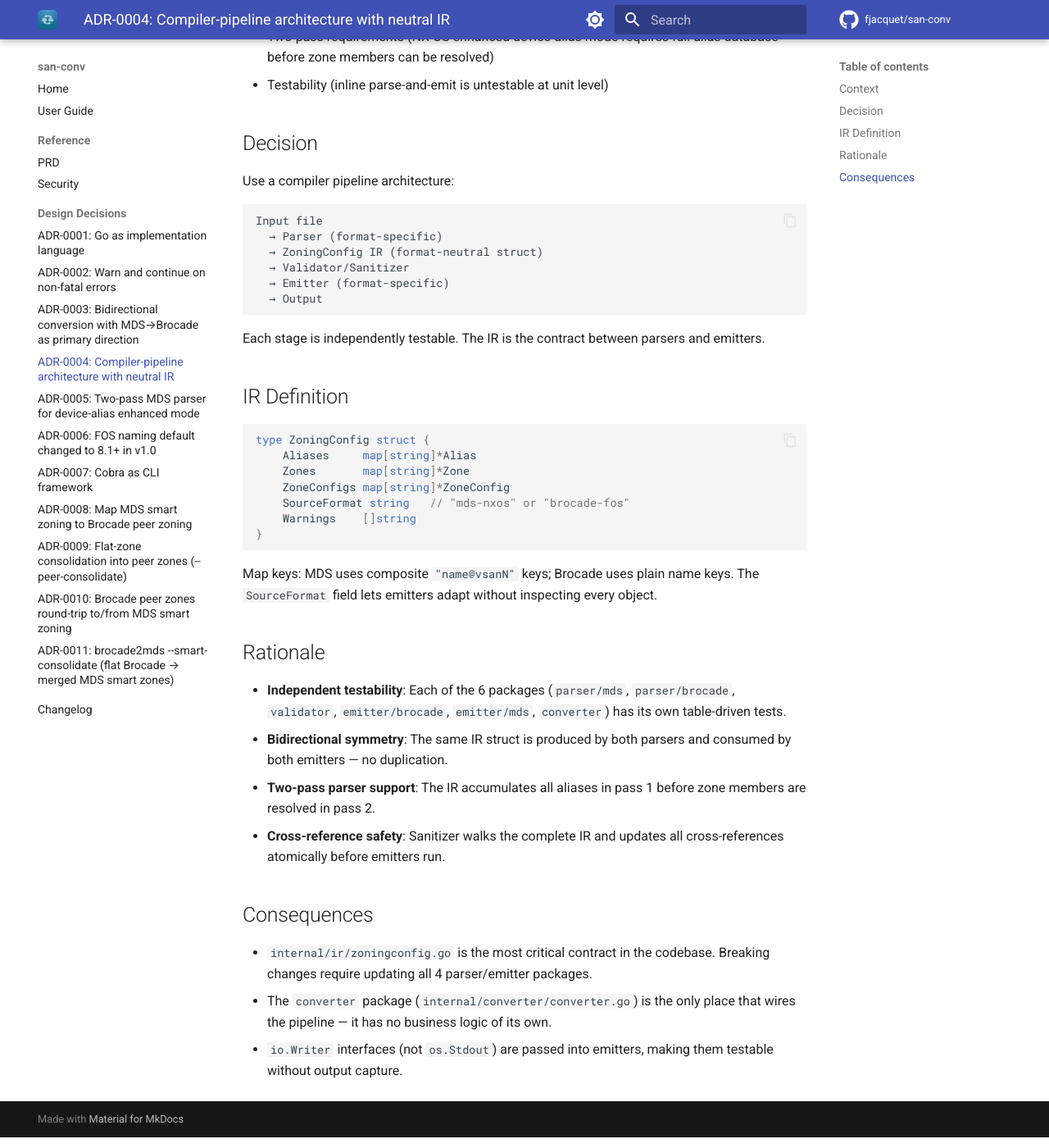
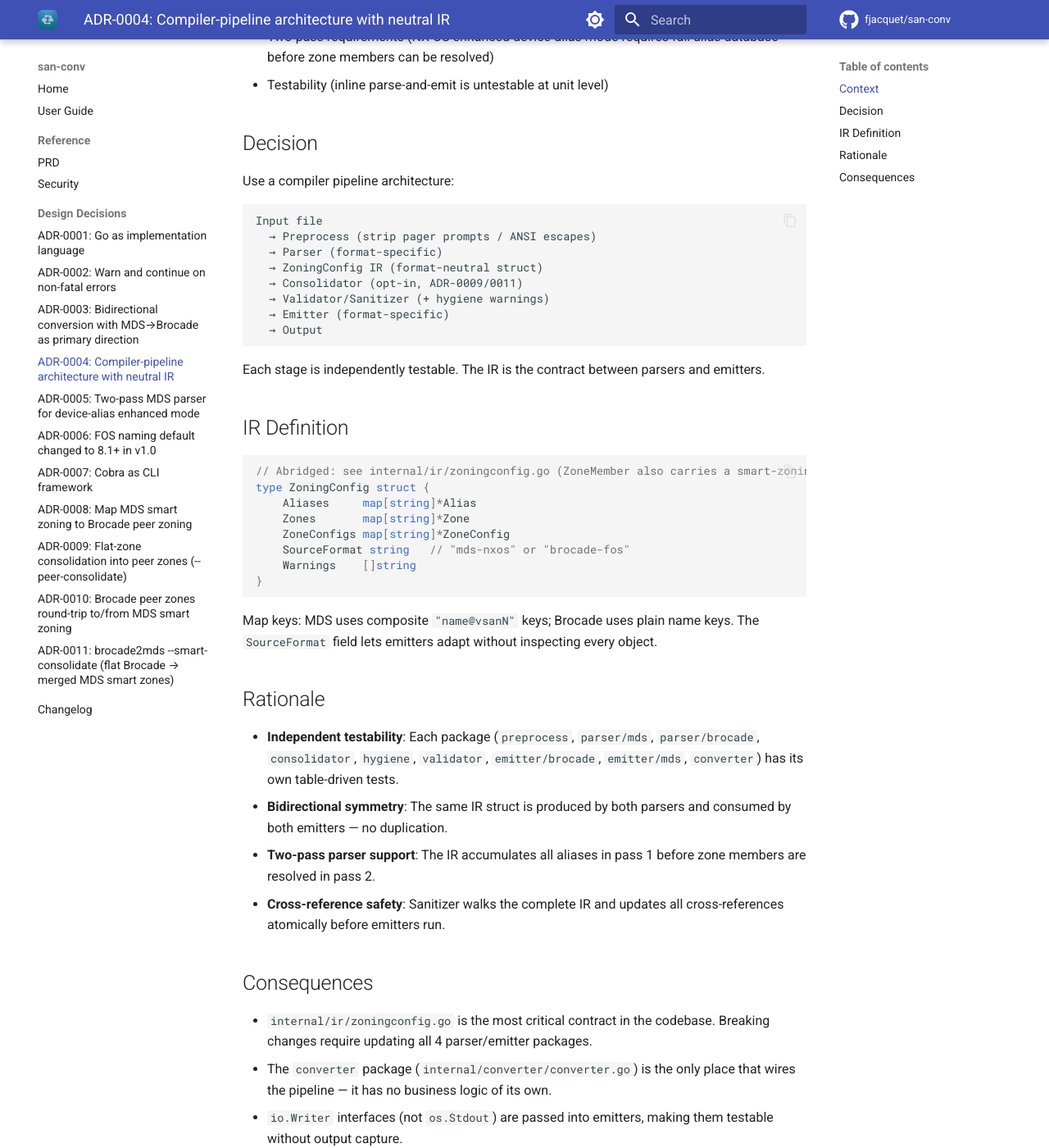
Before and after one commit to fjacquet/san-conv, an MkDocs documentation site: the page built from docs/adr/0004-ir-compiler-pipeline.md, in a window 1280 px wide and 1400 px high, scrolled down 466 px. Shown: the whole window at 82% size. Built offline with MkDocs 1.6.1 and Material for MkDocs 9.7.7, drawn with Linux system fonts in a browser that asks for light colours; comment, search, counter and statistics services are not loaded.

Commit message:
docs(adr): sync ADRs 0001/0002/0004/0005/0008 with current code
Co-Authored-By: Claude Sonnet 5.5 <noreply@anthropic.com>

````diff
--- a/docs/adr/0004-ir-compiler-pipeline.md
+++ b/docs/adr/0004-ir-compiler-pipeline.md
@@ -18,9 +18,11 @@ Use a compiler pipeline architecture:
 
 ```
 Input file
+  → Preprocess (strip pager prompts / ANSI escapes)
   → Parser (format-specific)
   → ZoningConfig IR (format-neutral struct)
-  → Validator/Sanitizer
+  → Consolidator (opt-in, ADR-0009/0011)
+  → Validator/Sanitizer (+ hygiene warnings)
   → Emitter (format-specific)
   → Output
 ```
@@ -30,6 +32,7 @@ Each stage is independently testable. The IR is the contract between parsers and
 ## IR Definition
 
 ```go
+// Abridged: see internal/ir/zoningconfig.go (ZoneMember also carries a smart-zoning Role, ADR-0008).
 type ZoningConfig struct {
     Aliases     map[string]*Alias
     Zones       map[string]*Zone
@@ -43,7 +46,7 @@ Map keys: MDS uses composite `"name@vsanN"` keys; Brocade uses plain name keys.
 
 ## Rationale
 
-- **Independent testability**: Each of the 6 packages (`parser/mds`, `parser/brocade`, `validator`, `emitter/brocade`, `emitter/mds`, `converter`) has its own table-driven tests.
+- **Independent testability**: Each package (`preprocess`, `parser/mds`, `parser/brocade`, `consolidator`, `hygiene`, `validator`, `emitter/brocade`, `emitter/mds`, `converter`) has its own table-driven tests.
 - **Bidirectional symmetry**: The same IR struct is produced by both parsers and consumed by both emitters — no duplication.
 - **Two-pass parser support**: The IR accumulates all aliases in pass 1 before zone members are resolved in pass 2.
 - **Cross-reference safety**: Sanitizer walks the complete IR and updates all cross-references atomically before emitters run.
````
Also changed, not shown: docs/adr/0001-go-single-binary.md (+2 -2 lines), docs/adr/0002-warn-and-continue.md (+1 -1 lines), docs/adr/0005-two-pass-mds-parser.md (+1 -1 lines), docs/adr/0008-mds-smart-zoning-to-peer-zoning.md (+1 -1 lines).
